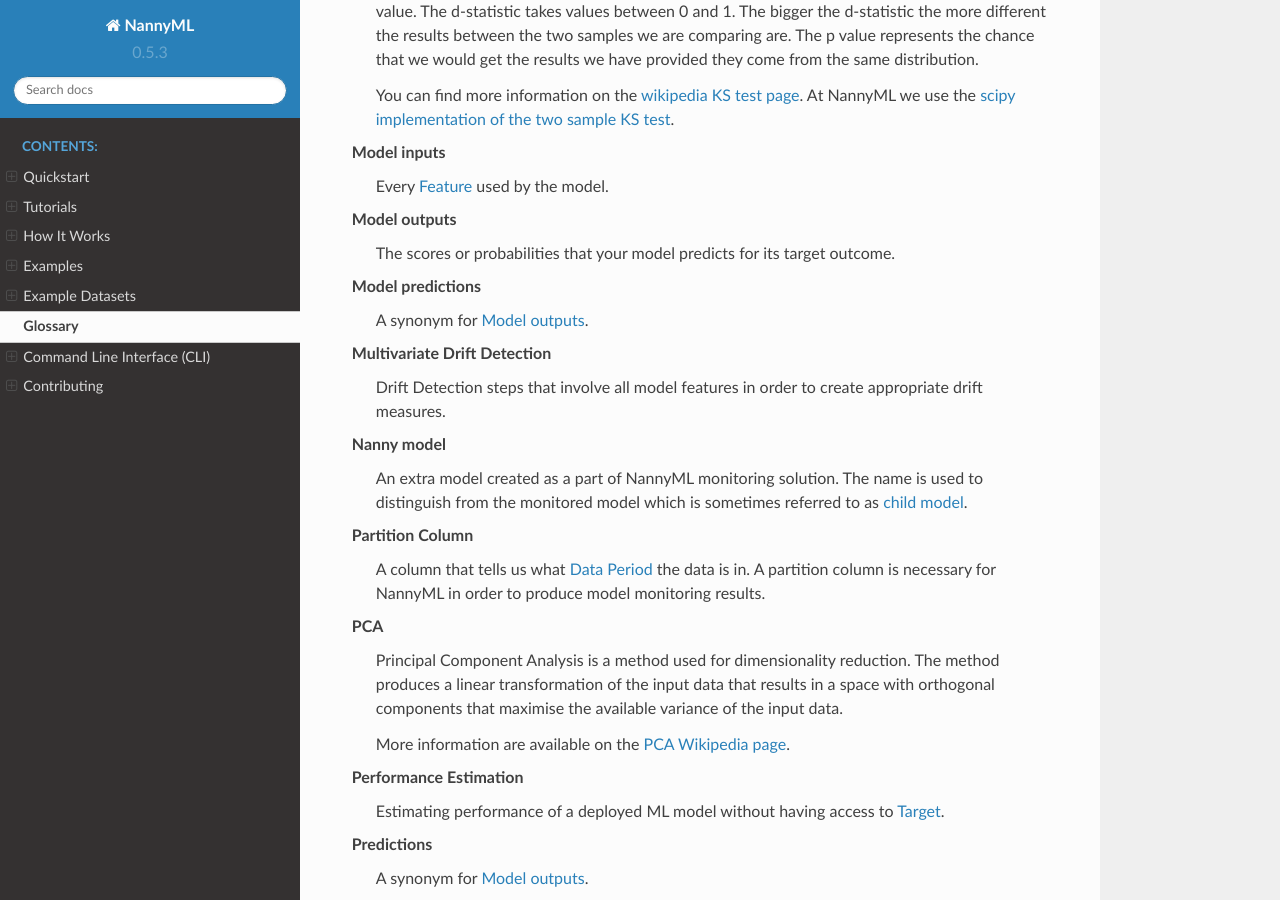
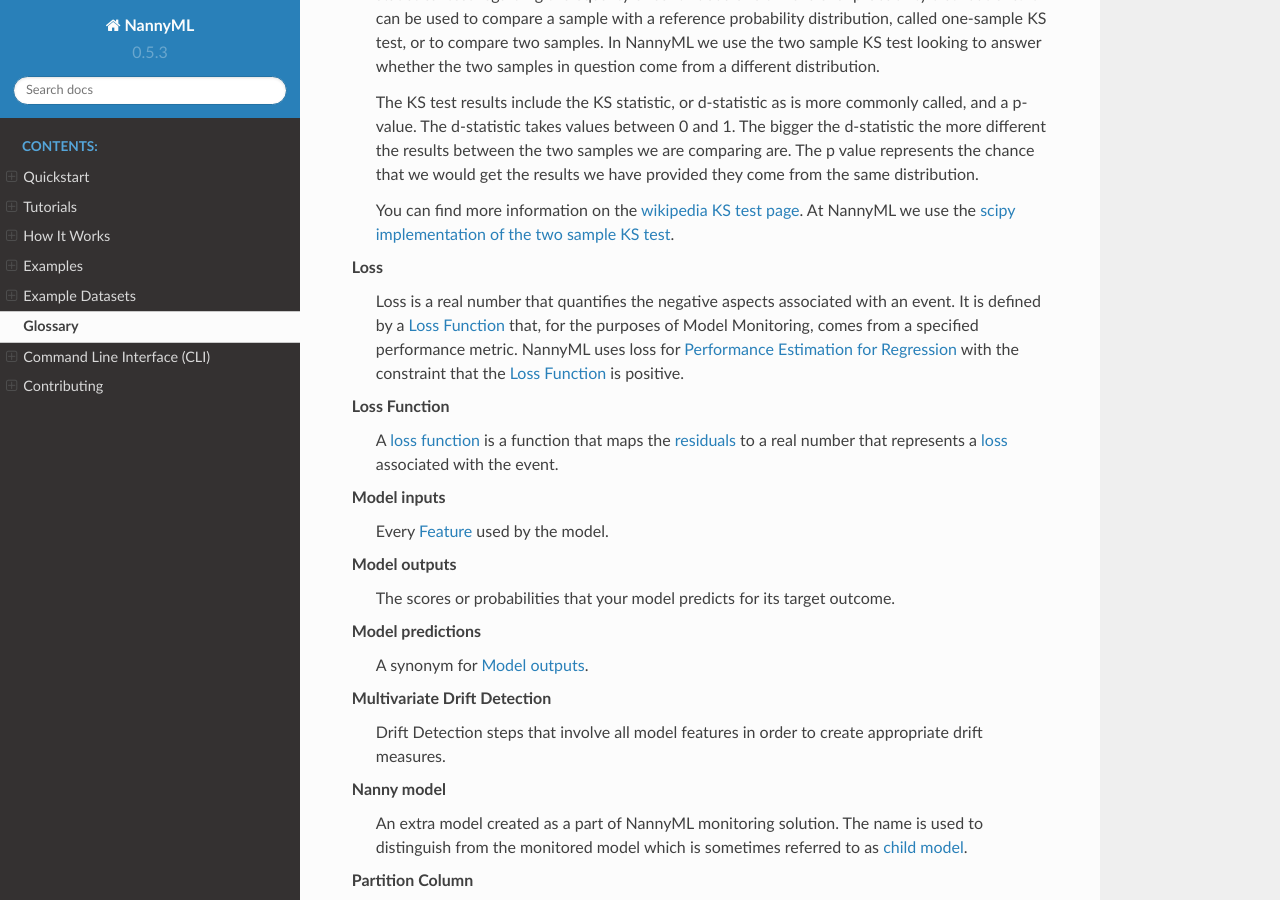
Before and after one commit to NannyML/nannyml, a Sphinx documentation site: the page built from docs/glossary.rst, in a window 1280 px wide and 900 px high, scrolled down 2947 px. Built offline with Sphinx 7.4.7 and the Read the Docs theme 2.0.0, drawn with Linux system fonts in a browser that asks for light colours; pages that are not in the unit, such as notebooks, are missing from menus; some of the changed text lies outside the part shown.

Commit message:
add loss-error-residual glossary terms

```diff
--- a/docs/glossary.rst
+++ b/docs/glossary.rst
@@ -77,6 +77,11 @@
 
         You can read more about Data Periods in the :ref:`relevant data requirements section<data-drift-periods>`.
 
+    Error
+        The error of a statistic on a sample is defined as the difference between the value of the observation and the true value.
+        The sample size can sometimes be 1 but is usually bigger. When the error consists only of the effects
+        of sampling we call it :term:`sampling error<Sampling Error>`.
+
     Estimated Performance
         The performance the monitored model is expected to have as a result of the :term:`Performance Estimation` process.
         Estimated performance can be available immediately after predictions are made.
@@ -129,16 +134,24 @@
         You can find more information on the `wikipedia KS test page`_. At NannyML we use the `scipy implementation of the
         two sample KS test`_.
 
+    Loss
+        Loss is a real number that quantifies the negative aspects associated with an event. It is defined by
+        a :term:`Loss Function` that, for the purposes of Model Monitoring, comes from a specified performance metric.
+        NannyML uses loss for :ref:`Performance Estimation for Regression<how-it-works-dee>`
+        with the constraint that the :term:`Loss Function` is positive.
+
+    Loss Function
+        A `loss function`_ is a function that maps the :term:`residuals<Residual>` to a real number that
+        represents a :term:`loss<Loss>` associated with the event.
+
     Model inputs
         Every :term:`Feature` used by the model.
-
 
     Model outputs
         The scores or probabilities that your model predicts for its target outcome.
 
     Model predictions
         A synonym for :term:`Model outputs`.
-
 
     Multivariate Drift Detection
         Drift Detection steps that involve all model features in order to
@@ -192,6 +205,12 @@
         lossless there will always be a difference between the original and the reconstructed data. This difference
         is captured by the reconstruction error.
 
+    Residual
+        The residual of a statistic on a sample is defined as the difference between the value of the observation and the expected value.
+        The sample size can sometimes be 1 but is usually bigger.
+        For example the mean squared error regression metric could also be called mean squared residual because it uses the difference
+        between expected value (`y_pred`) and the observed results (`y_true`).
+
     Sampling Error
         Sampling errors are statistical errors that arise when a sample does not accurately represent the whole population.
         They are the difference between the real values of the population, which we don't always know, and the values
@@ -242,3 +261,4 @@
     https://docs.scipy.org/doc/scipy/reference/generated/scipy.stats.chi2_contingency.html
 .. _`PCA Wikipedia page`: https://en.wikipedia.org/wiki/Principal_component_analysis
 .. _`Wikipedia Standard Error page`: https://en.wikipedia.org/wiki/Standard_error
+.. _`loss function`: https://en.wikipedia.org/wiki/Loss_function`
```
Also changed, not shown: 1 other file.
